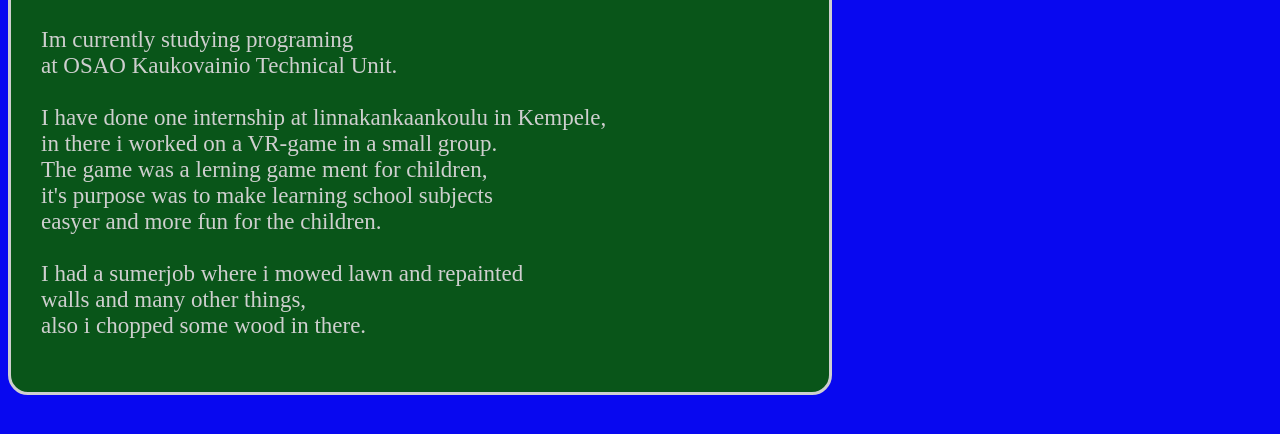
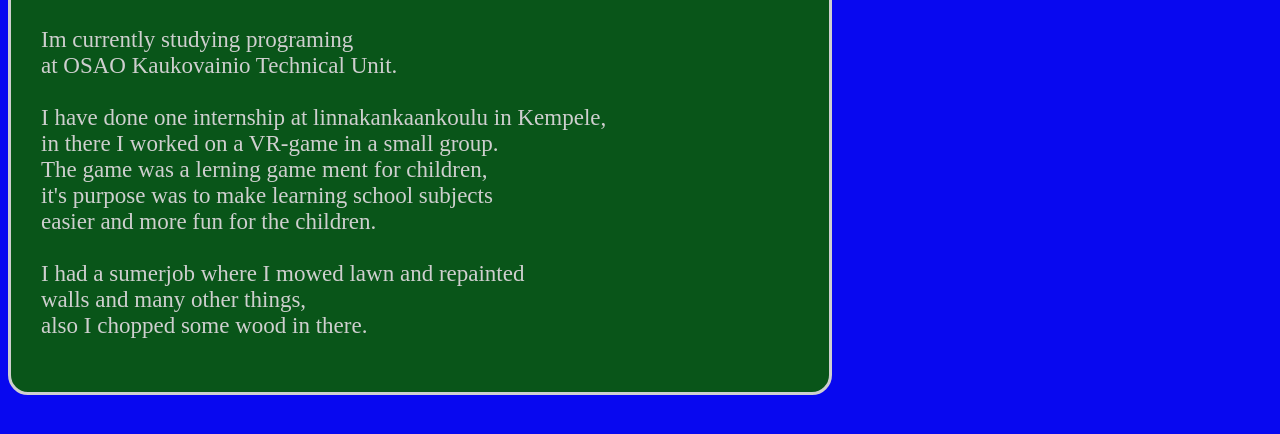
Before and after one commit to Miska-Myllyaho/Miska-Myllyaho-Portfolio, a plain HTML site: page experience.html in a window 1280 px wide. Shown: the part 468-902 px from the top of the page. Drawn offline with Linux system fonts and the light colour scheme.

Commit message:
fixing typos

```diff
--- a/experience.html
+++ b/experience.html
@@ -29,14 +29,14 @@
             at OSAO Kaukovainio Technical Unit.<br>
             <br>
             I have done one internship at linnakankaankoulu in Kempele,<br>
-            in there i worked on a VR-game in a small group.<br>
+            in there I worked on a VR-game in a small group.<br>
             The game was a lerning game ment for children,<br>
             it's purpose was to make learning school subjects<br>
-            easyer and more fun for the children.<br>
+            easier and more fun for the children.<br>
             <br>
-            I had a sumerjob where i mowed lawn and repainted<br>
+            I had a sumerjob where I mowed lawn and repainted<br>
             walls and many other things,<br>
-            also i chopped some wood in there.
+            also I chopped some wood in there.
         </p>
     </section>
 
```
